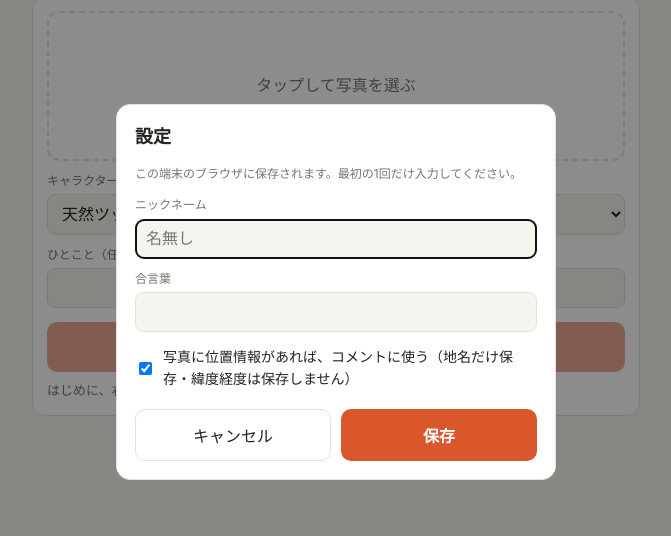
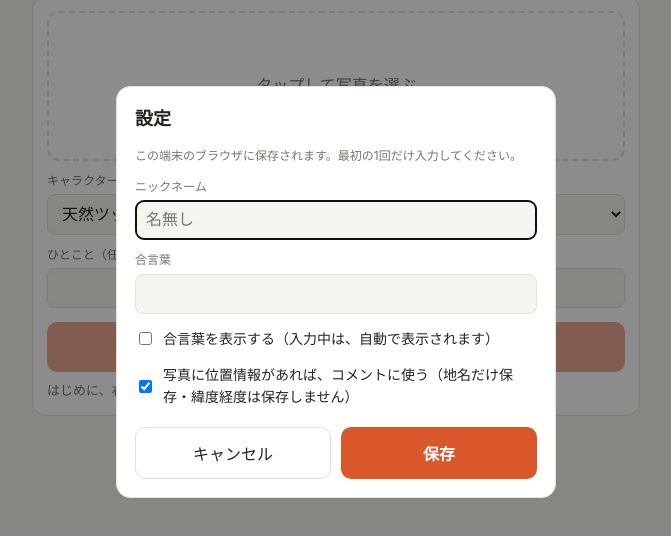
Before and after one commit to afcp0721-oss/ai-photo-story, a website: page public/index.html in a window 1280 px wide. Both pictures are taken after a click on the button "設定". Shown: the part 108-644 px from the top of the page, without its empty margins (304-975 px from the left). Drawn offline with Linux system fonts and the light colour scheme; no server answers.

Commit message:
Show passcode while typing so IME conversion is visible

```diff
--- a/public/index.html
+++ b/public/index.html
@@ -88,6 +88,7 @@
   <input id="nickname" type="text" maxlength="30" placeholder="名無し" autocomplete="off">
   <label for="passcode">合言葉</label>
   <input id="passcode" type="text" class="secret" autocomplete="off" autocapitalize="none" spellcheck="false">
+  <label class="check"><input id="showPass" type="checkbox">合言葉を表示する（入力中は、自動で表示されます）</label>
   <label class="check"><input id="useGeo" type="checkbox" checked>写真に位置情報があれば、コメントに使う（地名だけ保存・緯度経度は保存しません）</label>
   <div class="btns">
     <button class="ghost" id="closeSettings" type="button">キャンセル</button>
@@ -128,7 +129,11 @@ const store = {
 };
 const settings = { nick: store.get("nick"), pass: store.get("pass"), geo: store.get("geo") !== "0" };
 function fillSettings() { $("nickname").value = settings.nick; $("passcode").value = settings.pass; $("useGeo").checked = settings.geo; }
-function openSettings() { fillSettings(); $("settings").showModal(); }
+function applyMask() { $("passcode").classList.toggle("secret", !$("showPass").checked); }
+$("showPass").onchange = applyMask;
+$("passcode").addEventListener("focus", () => $("passcode").classList.remove("secret"));
+$("passcode").addEventListener("blur", applyMask);
+function openSettings() { fillSettings(); $("showPass").checked = false; applyMask(); $("settings").showModal(); }
 $("openSettings").onclick = openSettings;
 $("closeSettings").onclick = () => $("settings").close();
 $("saveSettings").onclick = () => {
```
